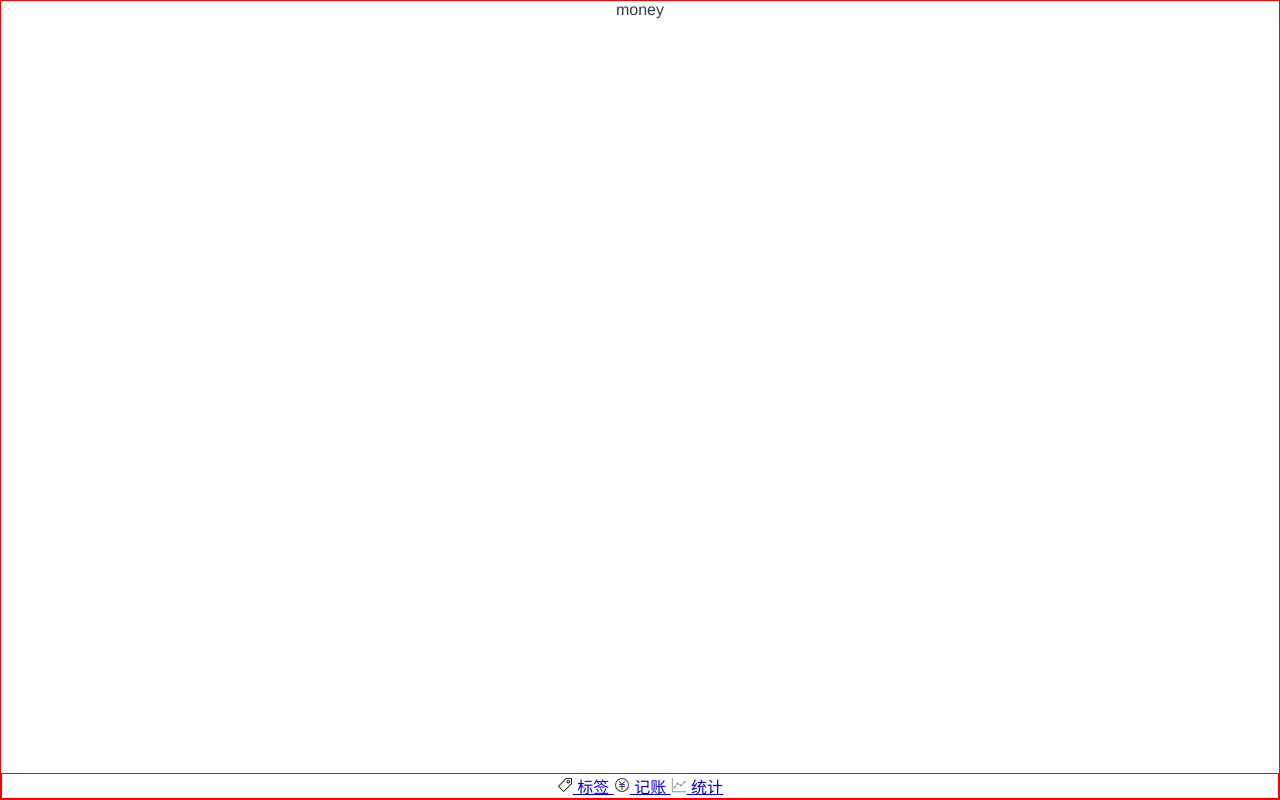
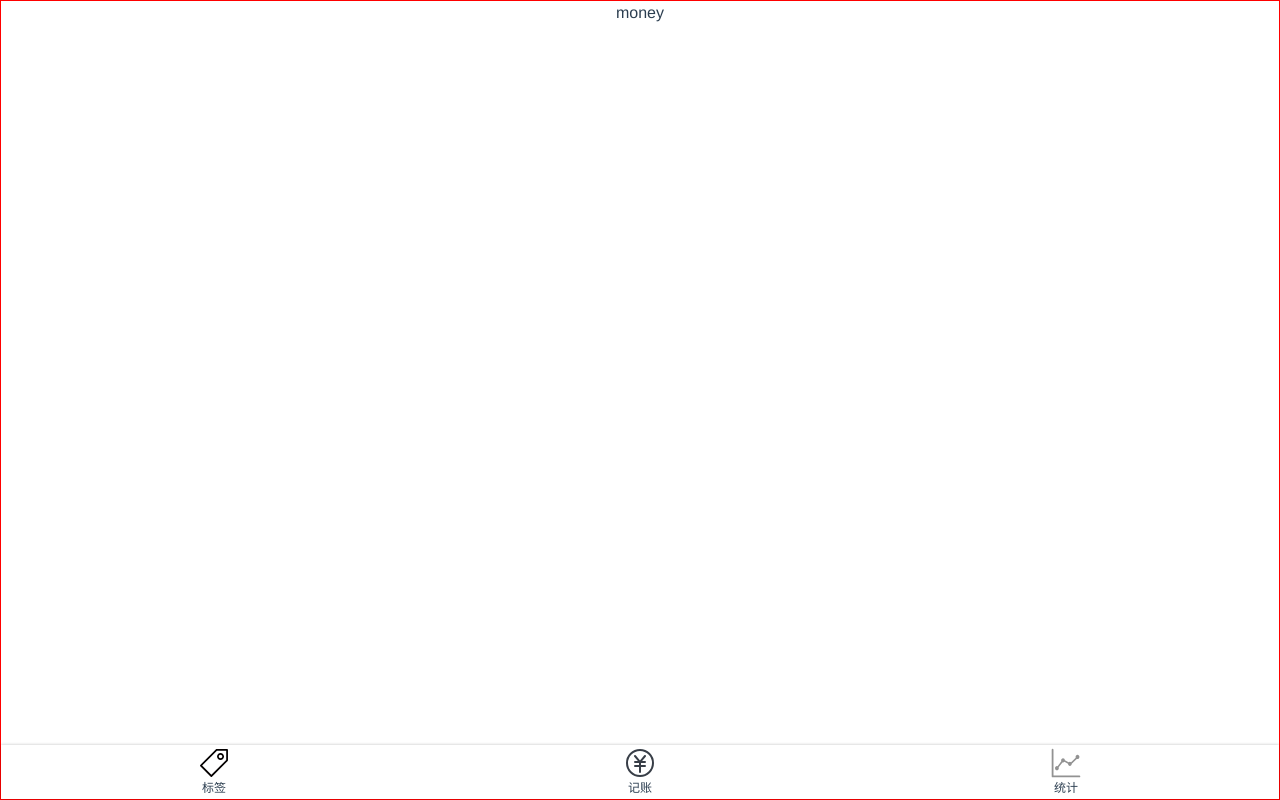
Before and after one commit to macycle/wallet, a Vue app: page /#/money in a window 1280 px wide. Built offline with nearby package versions, Linux system fonts and the light colour scheme.

Commit message:
添加内容样式

```diff
--- a/src/App.vue
+++ b/src/App.vue
@@ -11,6 +11,13 @@
   margin: 0;
   padding: 0;
   box-sizing: border-box;
+}
+body{
+  line-height: 1.5;
+}
+a{
+  text-decoration: none;
+  color: inherit;
 }
 #app {
   font-family: Avenir, Helvetica, Arial, sans-serif;
--- a/src/components/Nav.vue
+++ b/src/components/Nav.vue
@@ -1,23 +1,38 @@
 <template>
-    <div class="nav">
-        <router-link to="/labels">
+    <nav class="nav">
+        <router-link to="/labels" class="item">
             <Icon name='labels'/>
             标签
         </router-link>
-        <router-link to="/money">
+        <router-link to="/money" class="item">
             <Icon name='money'/>
         记账
         </router-link>
-        <router-link to="/statistics">
+        <router-link to="/statistics" class="item">
             <Icon name='statistics'/>
         统计
         </router-link>
-    </div>
+    </nav>
 </template>
 
 
 <style lang="scss" scoped>
     .nav{
-        border:1px solid red;
+        display: flex;
+        box-shadow:0 0 3px rgba(0,0,0,0.25);
+        flex-direction: row;
+        font-size: 12px;
+        > .item{
+            padding: 2px 0;
+            display: flex;
+            flex:1;
+            justify-content: center;
+            align-items: center;
+            flex-direction: column;
+            .icon{
+                width: 32px;
+                height: 32px;
+            }
+        }
     }
 </style>
```
